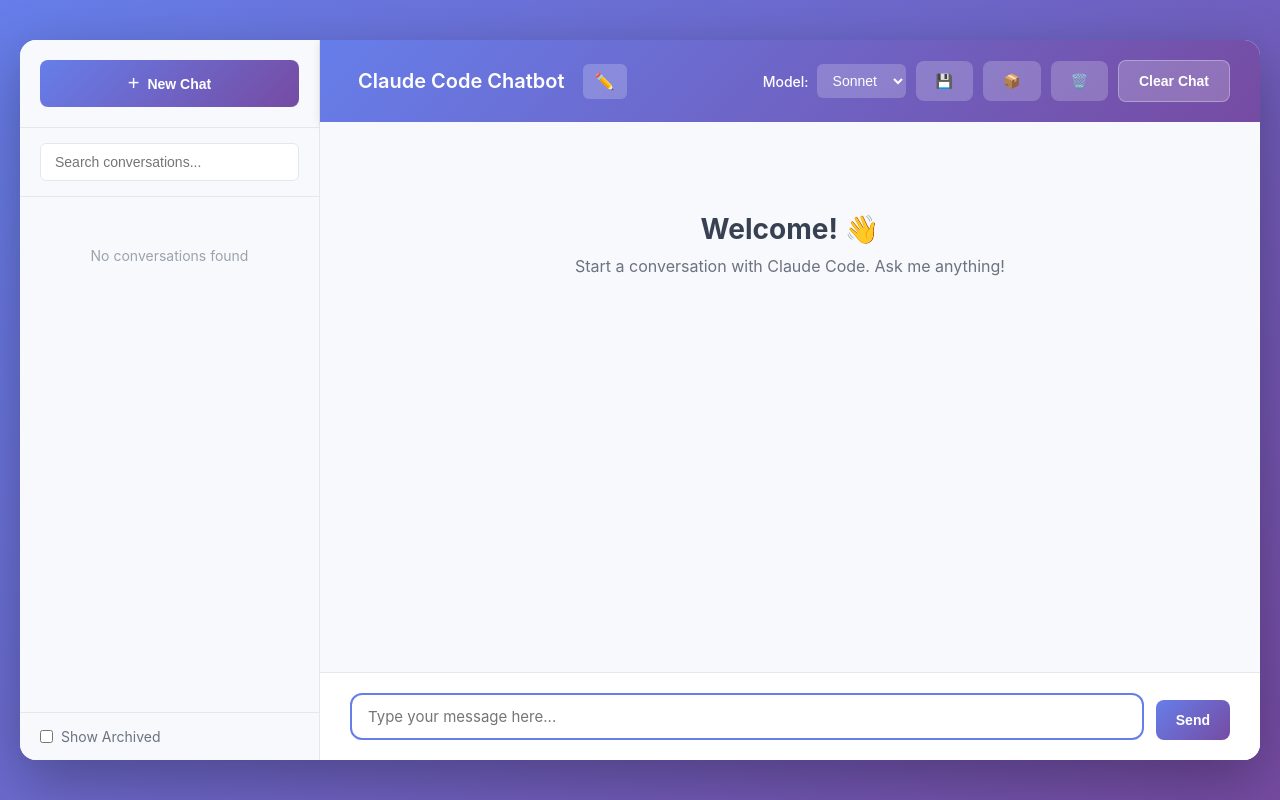
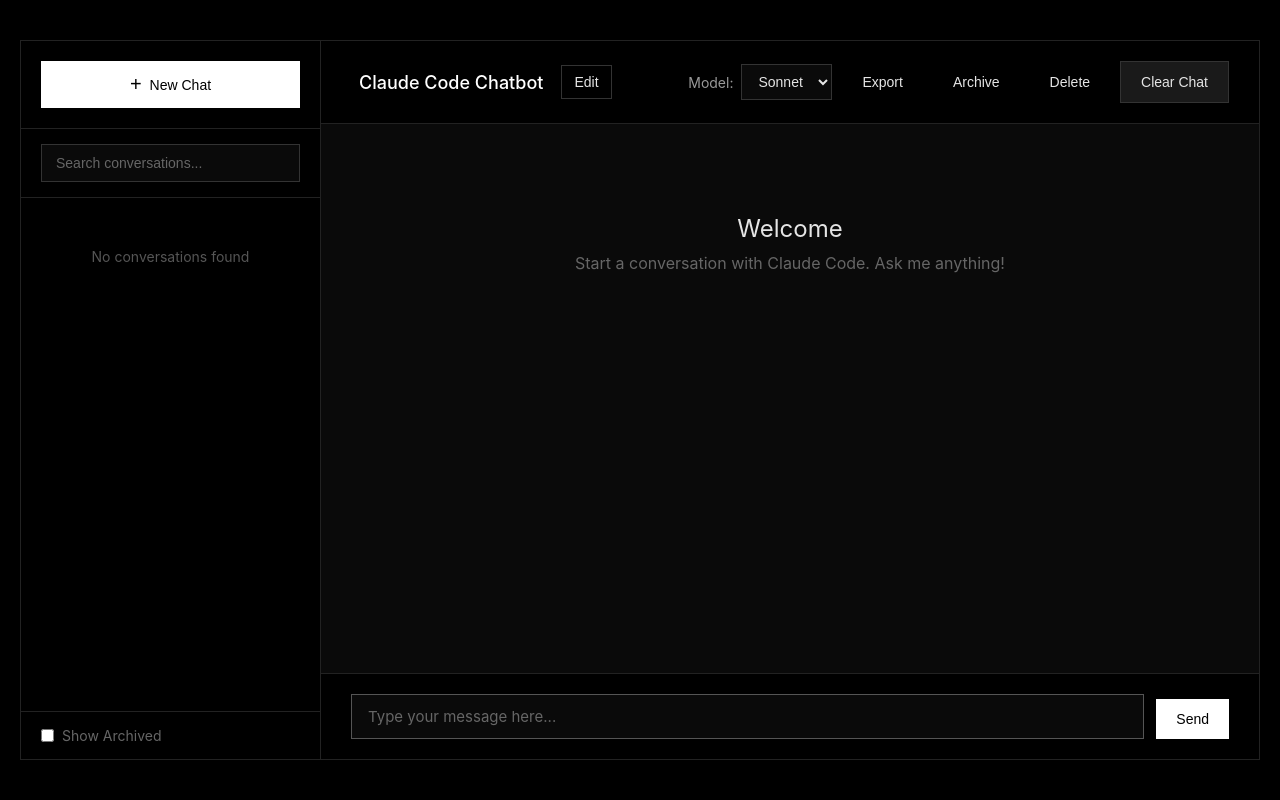
Before and after one commit to noldoAI/startup-bible, a Flask app: page / in a window 1280 px wide. Run offline with Flask 3, Linux system fonts and the light colour scheme; data that the repository does not hold is empty.

Commit message:
basic design changes

```diff
--- a/chatbot/static/script.js
+++ b/chatbot/static/script.js
@@ -195,7 +195,7 @@ function addMessage(role, content) {
 
     const avatar = document.createElement('div');
     avatar.className = 'message-avatar';
-    avatar.textContent = role === 'user' ? '👤' : '🤖';
+    avatar.textContent = role === 'user' ? 'You' : 'AI';
 
     const messageContent = document.createElement('div');
     messageContent.className = 'message-content';
@@ -258,7 +258,7 @@ async function clearChat() {
             // Clear UI
             chatContainer.innerHTML = `
                 <div class="welcome-message">
-                    <h2>Welcome! 👋</h2>
+                    <h2>Welcome</h2>
                     <p>Start a conversation with Claude Code. Ask me anything!</p>
                 </div>
             `;
@@ -329,8 +329,8 @@ function renderConversations() {
             <div class="conversation-item-header">
                 <div class="conversation-item-title">${escapeHtml(title)}</div>
                 <div class="conversation-item-actions">
-                    <button class="btn-conversation-action" onclick="exportConversationById('${conv.session_id}')" title="Export">💾</button>
-                    <button class="btn-conversation-action" onclick="deleteConversationById('${conv.session_id}')" title="Delete">🗑️</button>
+                    <button class="btn-conversation-action" onclick="exportConversationById('${conv.session_id}')" title="Export">Export</button>
+                    <button class="btn-conversation-action" onclick="deleteConversationById('${conv.session_id}')" title="Delete">Delete</button>
                 </div>
             </div>
             <div class="conversation-item-meta">
@@ -384,7 +384,7 @@ async function switchConversation(sessionId) {
             } else {
                 chatContainer.innerHTML = `
                     <div class="welcome-message">
-                        <h2>Welcome! 👋</h2>
+                        <h2>Welcome</h2>
                         <p>Start a conversation with Claude Code. Ask me anything!</p>
                     </div>
                 `;
@@ -396,7 +396,7 @@ async function switchConversation(sessionId) {
             conversationTitle.dataset.archived = data.metadata.archived || false;
 
             // Update archive button
-            archiveBtn.textContent = data.metadata.archived ? '📂' : '📦';
+            archiveBtn.textContent = data.metadata.archived ? 'Unarchive' : 'Archive';
             archiveBtn.title = data.metadata.archived ? 'Unarchive conversation' : 'Archive conversation';
 
             // Reload conversations to update active state
@@ -446,7 +446,7 @@ async function createNewConversation() {
             // Clear chat
             chatContainer.innerHTML = `
                 <div class="welcome-message">
-                    <h2>Welcome! 👋</h2>
+                    <h2>Welcome</h2>
                     <p>Start a conversation with Claude Code. Ask me anything!</p>
                 </div>
             `;
@@ -457,7 +457,7 @@ async function createNewConversation() {
             conversationTitle.dataset.archived = false;
 
             // Update archive button
-            archiveBtn.textContent = '📦';
+            archiveBtn.textContent = 'Archive';
             archiveBtn.title = 'Archive conversation';
 
             // Reload conversations
@@ -575,7 +575,7 @@ async function toggleArchiveConversation() {
 
         if (data.success) {
             conversationTitle.dataset.archived = !isArchived;
-            archiveBtn.textContent = !isArchived ? '📂' : '📦';
+            archiveBtn.textContent = !isArchived ? 'Unarchive' : 'Archive';
             archiveBtn.title = !isArchived ? 'Unarchive conversation' : 'Archive conversation';
             await loadConversations();
         } else {
--- a/chatbot/static/style.css
+++ b/chatbot/static/style.css
@@ -6,12 +6,10 @@
 }
 
 body {
-    font-family: -apple-system, BlinkMacSystemFont, 'Segoe UI', 'Roboto', 'Oxygen',
-        'Ubuntu', 'Cantarell', 'Fira Sans', 'Droid Sans', 'Helvetica Neue',
-        sans-serif;
+    font-family: -apple-system, BlinkMacSystemFont, 'Inter', 'Segoe UI', 'Roboto', sans-serif;
     -webkit-font-smoothing: antialiased;
     -moz-osx-font-smoothing: grayscale;
-    background: linear-gradient(135deg, #667eea 0%, #764ba2 100%);
+    background: #000000;
     min-height: 100vh;
     display: flex;
     justify-content: center;
@@ -24,9 +22,8 @@ body {
     width: 100%;
     max-width: 1400px;
     height: 90vh;
-    background: white;
-    border-radius: 16px;
-    box-shadow: 0 20px 60px rgba(0, 0, 0, 0.3);
+    background: #0a0a0a;
+    border: 1px solid #222;
     display: flex;
     overflow: hidden;
 }
@@ -34,8 +31,8 @@ body {
 /* Sidebar */
 .sidebar {
     width: 300px;
-    background: #f7f9fc;
-    border-right: 1px solid #e5e7eb;
+    background: #000000;
+    border-right: 1px solid #222;
     display: flex;
     flex-direction: column;
     transition: transform 0.3s ease;
@@ -43,18 +40,17 @@ body {
 
 .sidebar-header {
     padding: 20px;
-    border-bottom: 1px solid #e5e7eb;
+    border-bottom: 1px solid #222;
 }
 
 .btn-new-chat {
     width: 100%;
-    background: linear-gradient(135deg, #667eea 0%, #764ba2 100%);
-    color: white;
+    background: #ffffff;
+    color: #000000;
     border: none;
     padding: 12px 16px;
-    border-radius: 8px;
     font-size: 14px;
-    font-weight: 600;
+    font-weight: 500;
     cursor: pointer;
     display: flex;
     align-items: center;
@@ -76,21 +71,26 @@ body {
 /* Sidebar Search */
 .sidebar-search {
     padding: 15px 20px;
-    border-bottom: 1px solid #e5e7eb;
+    border-bottom: 1px solid #222;
 }
 
 .search-input {
     width: 100%;
     padding: 10px 14px;
-    border: 1px solid #e5e7eb;
-    border-radius: 6px;
+    background: #0a0a0a;
+    border: 1px solid #333;
+    color: #e5e5e5;
     font-size: 14px;
     outline: none;
     transition: border-color 0.2s;
 }
 
 .search-input:focus {
-    border-color: #667eea;
+    border-color: #555;
+}
+
+.search-input::placeholder {
+    color: #666;
 }
 
 /* Conversations List */
@@ -219,13 +220,13 @@ body {
 }
 
 .conversation-item.active .conversation-item-preview {
-    color: rgba(255, 255, 255, 0.8);
+    color: #666;
 }
 
 /* Sidebar Footer */
 .sidebar-footer {
     padding: 15px 20px;
-    border-top: 1px solid #e5e7eb;
+    border-top: 1px solid #222;
 }
 
 .archive-toggle {
@@ -233,7 +234,7 @@ body {
     align-items: center;
     gap: 8px;
     font-size: 14px;
-    color: #6b7280;
+    color: #666;
     cursor: pointer;
 }
 
@@ -267,13 +267,13 @@ body {
 
 /* Header */
 .header {
-    background: linear-gradient(135deg, #667eea 0%, #764ba2 100%);
-    color: white;
+    background: #000000;
+    color: #ffffff;
     padding: 20px 30px;
     display: flex;
     justify-content: space-between;
     align-items: center;
-    box-shadow: 0 2px 10px rgba(0, 0, 0, 0.1);
+    border-bottom: 1px solid #222;
     flex-wrap: wrap;
     gap: 15px;
 }
@@ -287,36 +287,36 @@ body {
 }
 
 .conversation-title {
-    font-size: 20px;
-    font-weight: 600;
+    font-size: 18px;
+    font-weight: 500;
     padding: 4px 8px;
-    border-radius: 4px;
     transition: background 0.2s;
     cursor: pointer;
     outline: none;
 }
 
 .conversation-title:hover {
-    background: rgba(255, 255, 255, 0.1);
+    background: #1a1a1a;
 }
 
 .conversation-title[contenteditable="true"] {
-    background: rgba(255, 255, 255, 0.2);
+    background: #1a1a1a;
     cursor: text;
 }
 
 .btn-icon {
-    background: rgba(255, 255, 255, 0.2);
-    border: none;
+    background: transparent;
+    border: 1px solid #333;
+    color: #e5e5e5;
     padding: 8px 12px;
-    border-radius: 6px;
-    font-size: 16px;
+    font-size: 14px;
     cursor: pointer;
     transition: all 0.2s;
 }
 
 .btn-icon:hover {
-    background: rgba(255, 255, 255, 0.3);
+    background: #1a1a1a;
+    border-color: #555;
 }
 
 .header-controls {
@@ -334,23 +334,23 @@ body {
 
 .model-selector label {
     font-size: 14px;
-    font-weight: 500;
+    font-weight: 400;
+    color: #999;
 }
 
 .model-selector select {
     padding: 8px 12px;
-    border-radius: 6px;
-    border: none;
-    background: rgba(255, 255, 255, 0.2);
-    color: white;
+    border: 1px solid #333;
+    background: #0a0a0a;
+    color: #e5e5e5;
     font-size: 14px;
     cursor: pointer;
     outline: none;
 }
 
 .model-selector select option {
-    background: #764ba2;
-    color: white;
+    background: #0a0a0a;
+    color: #e5e5e5;
 }
 
 /* Chat Container */
@@ -358,7 +358,7 @@ body {
     flex: 1;
     overflow-y: auto;
     padding: 30px;
-    background: #f7f9fc;
+    background: #0a0a0a;
     display: flex;
     flex-direction: column;
     gap: 20px;
@@ -369,29 +369,30 @@ body {
 }
 
 .chat-container::-webkit-scrollbar-track {
-    background: #f1f1f1;
+    background: #0a0a0a;
 }
 
 .chat-container::-webkit-scrollbar-thumb {
-    background: #888;
-    border-radius: 4px;
+    background: #222;
+    border-radius: 0;
 }
 
 .chat-container::-webkit-scrollbar-thumb:hover {
-    background: #555;
+    background: #333;
 }
 
 /* Welcome Message */
 .welcome-message {
     text-align: center;
-    color: #6b7280;
+    color: #666;
     margin-top: 60px;
 }
 
 .welcome-message h2 {
-    font-size: 28px;
+    font-size: 24px;
     margin-bottom: 10px;
-    color: #374151;
+    color: #e5e5e5;
+    font-weight: 400;
 }
 
 .welcome-message p {
@@ -431,48 +420,45 @@ body {
     display: flex;
     align-items: center;
     justify-content: center;
-    font-size: 18px;
+    font-size: 12px;
     flex-shrink: 0;
+    font-weight: 500;
 }
 
 .message.user .message-avatar {
-    background: linear-gradient(135deg, #667eea 0%, #764ba2 100%);
-    color: white;
+    background: #ffffff;
+    color: #000000;
     order: 2;
 }
 
 .message.assistant .message-avatar {
-    background: #e5e7eb;
-    color: #6b7280;
+    background: #1a1a1a;
+    color: #999;
 }
 
 .message-content {
     max-width: 70%;
     padding: 12px 18px;
-    border-radius: 16px;
-    line-height: 1.5;
+    line-height: 1.6;
     word-wrap: break-word;
     white-space: pre-wrap;
 }
 
 .message.user .message-content {
-    background: linear-gradient(135deg, #667eea 0%, #764ba2 100%);
-    color: white;
-    border-bottom-right-radius: 4px;
+    background: #ffffff;
+    color: #000000;
 }
 
 .message.assistant .message-content {
-    background: white;
-    color: #374151;
-    border-bottom-left-radius: 4px;
-    box-shadow: 0 1px 2px rgba(0, 0, 0, 0.1);
+    background: #1a1a1a;
+    color: #e5e5e5;
 }
 
 /* Input Area */
 .input-area {
     padding: 20px 30px;
-    background: white;
-    border-top: 1px solid #e5e7eb;
+    background: #000000;
+    border-top: 1px solid #222;
     display: flex;
     gap: 12px;
     align-items: flex-end;
@@ -481,8 +467,9 @@ body {
 #user-input {
     flex: 1;
     padding: 12px 16px;
-    border: 2px solid #e5e7eb;
-    border-radius: 12px;
+    background: #0a0a0a;
+    border: 1px solid #333;
+    color: #e5e5e5;
     font-size: 15px;
     font-family: inherit;
     resize: none;
@@ -492,44 +479,46 @@ body {
 }
 
 #user-input:focus {
-    border-color: #667eea;
+    border-color: #555;
+}
+
+#user-input::placeholder {
+    color: #666;
 }
 
 /* Buttons */
 .btn {
     padding: 12px 20px;
     border: none;
-    border-radius: 8px;
     font-size: 14px;
-    font-weight: 600;
+    font-weight: 500;
     cursor: pointer;
     transition: all 0.2s;
     outline: none;
 }
 
 .btn-primary {
-    background: linear-gradient(135deg, #667eea 0%, #764ba2 100%);
-    color: white;
+    background: #ffffff;
+    color: #000000;
 }
 
 .btn-primary:hover:not(:disabled) {
-    transform: translateY(-1px);
-    box-shadow: 0 4px 12px rgba(102, 126, 234, 0.4);
+    background: #e5e5e5;
 }
 
 .btn-primary:disabled {
-    opacity: 0.6;
+    opacity: 0.4;
     cursor: not-allowed;
 }
 
 .btn-secondary {
-    background: rgba(255, 255, 255, 0.2);
-    color: white;
-    border: 1px solid rgba(255, 255, 255, 0.3);
+    background: #1a1a1a;
+    color: #e5e5e5;
+    border: 1px solid #333;
 }
 
 .btn-secondary:hover {
-    background: rgba(255, 255, 255, 0.3);
+    background: #222;
 }
 
 /* Loading Indicator */
@@ -601,7 +590,7 @@ body {
 .empty-state {
     text-align: center;
     padding: 40px 20px;
-    color: #9ca3af;
+    color: #555;
 }
 
 .empty-state p {
--- a/chatbot/templates/index.html
+++ b/chatbot/templates/index.html
@@ -42,14 +42,14 @@
         <div class="main-content">
             <!-- Sidebar Toggle Button (mobile) -->
             <button class="sidebar-toggle" id="sidebar-toggle">
-                <span>☰</span>
+                <span>≡</span>
             </button>
 
             <!-- Header -->
             <header class="header">
                 <div class="conversation-title-wrapper">
                     <h1 id="conversation-title" class="conversation-title" contenteditable="false">Claude Code Chatbot</h1>
-                    <button id="edit-title-btn" class="btn-icon" title="Edit title">✏️</button>
+                    <button id="edit-title-btn" class="btn-icon" title="Edit title">Edit</button>
                 </div>
                 <div class="header-controls">
                     <div class="model-selector">
@@ -60,9 +60,9 @@
                             <option value="haiku">Haiku</option>
                         </select>
                     </div>
-                    <button id="export-btn" class="btn btn-icon" title="Export conversation">💾</button>
-                    <button id="archive-btn" class="btn btn-icon" title="Archive conversation">📦</button>
-                    <button id="delete-btn" class="btn btn-icon" title="Delete conversation">🗑️</button>
+                    <button id="export-btn" class="btn btn-icon" title="Export conversation">Export</button>
+                    <button id="archive-btn" class="btn btn-icon" title="Archive conversation">Archive</button>
+                    <button id="delete-btn" class="btn btn-icon" title="Delete conversation">Delete</button>
                     <button id="clear-btn" class="btn btn-secondary">Clear Chat</button>
                 </div>
             </header>
@@ -70,7 +70,7 @@
             <!-- Chat Container -->
             <div class="chat-container" id="chat-container">
                 <div class="welcome-message">
-                    <h2>Welcome! 👋</h2>
+                    <h2>Welcome</h2>
                     <p>Start a conversation with Claude Code. Ask me anything!</p>
                 </div>
             </div>
```
Also changed, not shown: other parts of chatbot/static/style.css (+39 -53 lines).
